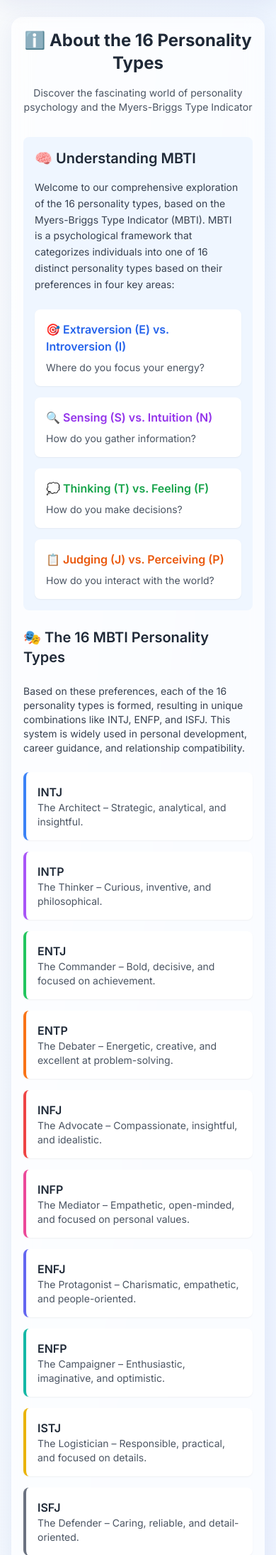
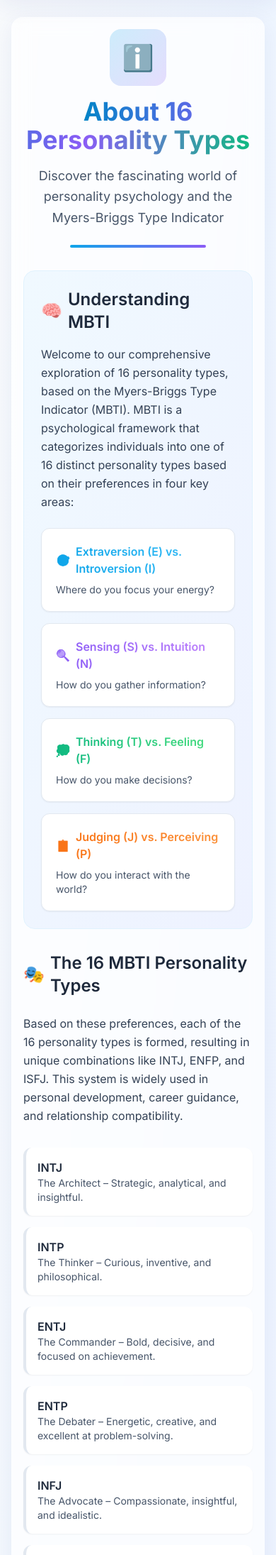
Before and after one commit to Yassen717/16-MBTI, a Django app: page /about/ in a window 390 px wide. Shown: the part 78-2269 px from the top of the page at 71% size. Run offline with Django 5.2, Linux system fonts and the light colour scheme; some libraries are stand-ins or nearby versions.

Commit message:
feat(about): modernize about page with consistent design
- Add gradient headers and improved visual hierarchy
- Implement card hover effects for all type descriptions
- Enhance section backgrounds with gradients and borders
- Improve typography and spacing throughout page
- Add consistent color scheme with other pages
- Better mobile responsiveness and content flow

```diff
--- a/mbti/templates/pages/about.html
+++ b/mbti/templates/pages/about.html
@@ -3,134 +3,165 @@
 {% block title %}About MBTI Personality Types{% endblock title %}
 
 {% block content %}
-<div class="max-w-4xl mx-auto">
+<div class="max-w-5xl mx-auto space-y-8">
     <!-- Header Section -->
-    <div class="text-center mb-8 sm:mb-12">
-        <h1 class="text-2xl sm:text-3xl lg:text-4xl font-bold text-gray-800 mb-4">
-            ℹ️ About the 16 Personality Types
+    <div class="text-center animate-slide-up">
+        <div class="inline-block mb-4">
+            <div class="inline-flex items-center justify-center w-20 h-20 rounded-2xl bg-gradient-to-br from-primary-500/20 to-accent-purple/20 dark:from-primary-500/30 dark:to-accent-purple/30">
+                <span class="text-4xl">ℹ️</span>
+            </div>
+        </div>
+        <h1 class="text-4xl sm:text-5xl lg:text-6xl font-bold mb-4">
+            <span class="bg-gradient-to-r from-primary-600 via-accent-purple to-accent-green bg-clip-text text-transparent">
+                About 16 Personality Types
+            </span>
         </h1>
-        <p class="text-gray-600 text-sm sm:text-base lg:text-lg">
+        <p class="text-slate-600 dark:text-slate-400 text-lg sm:text-xl max-w-3xl mx-auto leading-relaxed">
             Discover the fascinating world of personality psychology and the Myers-Briggs Type Indicator
         </p>
+        <div class="flex justify-center mt-6">
+            <div class="h-1 w-48 bg-gradient-to-r from-primary-500 to-accent-purple rounded-full"></div>
+        </div>
     </div>
 
     <!-- Main Content -->
-    <div class="space-y-6 sm:space-y-8">
+    <div class="space-y-8 sm:space-y-10">
         <!-- Introduction -->
-        <section class="bg-blue-50 p-4 sm:p-6 rounded-lg">
-            <h2 class="text-xl sm:text-2xl font-semibold text-gray-800 mb-4">
-                🧠 Understanding MBTI
-            </h2>
-            <p class="text-gray-700 text-sm sm:text-base leading-relaxed mb-4">
-                Welcome to our comprehensive exploration of the 16 personality types, based on the Myers-Briggs Type Indicator (MBTI).
+        <section class="bg-gradient-to-br from-primary-50 to-indigo-50 dark:from-primary-900/20 dark:to-indigo-900/20 p-6 sm:p-8 rounded-2xl border border-primary-100 dark:border-primary-800/50 animate-slide-up" style="animation-delay: 0.1s">
+            <div class="flex items-center space-x-2 mb-4">
+                <span class="text-2xl">🧠</span>
+                <h2 class="text-2xl sm:text-3xl font-semibold text-slate-800 dark:text-slate-200">
+                    Understanding MBTI
+                </h2>
+            </div>
+            <p class="text-slate-700 dark:text-slate-300 text-base sm:text-lg leading-relaxed mb-6">
+                Welcome to our comprehensive exploration of 16 personality types, based on the Myers-Briggs Type Indicator (MBTI).
                 MBTI is a psychological framework that categorizes individuals into one of 16 distinct personality types based on their
                 preferences in four key areas:
             </p>
 
-            <div class="grid grid-cols-1 sm:grid-cols-2 gap-4 mt-6">
-                <div class="bg-white p-4 rounded-lg shadow-sm">
-                    <h3 class="font-semibold text-blue-600 mb-2">🎯 Extraversion (E) vs. Introversion (I)</h3>
-                    <p class="text-sm text-gray-600">Where do you focus your energy?</p>
+            <div class="grid grid-cols-1 sm:grid-cols-2 gap-4">
+                <div class="card-hover bg-white dark:bg-slate-800 p-5 rounded-xl shadow-sm border border-slate-200 dark:border-slate-700">
+                    <h3 class="font-semibold bg-gradient-to-r from-primary-500 to-primary-400 bg-clip-text text-transparent mb-2 flex items-center space-x-2">
+                        <span>🎯</span>
+                        <span>Extraversion (E) vs. Introversion (I)</span>
+                    </h3>
+                    <p class="text-sm text-slate-600 dark:text-slate-400">Where do you focus your energy?</p>
                 </div>
-                <div class="bg-white p-4 rounded-lg shadow-sm">
-                    <h3 class="font-semibold text-purple-600 mb-2">🔍 Sensing (S) vs. Intuition (N)</h3>
-                    <p class="text-sm text-gray-600">How do you gather information?</p>
+                <div class="card-hover bg-white dark:bg-slate-800 p-5 rounded-xl shadow-sm border border-slate-200 dark:border-slate-700">
+                    <h3 class="font-semibold bg-gradient-to-r from-accent-purple to-purple-400 bg-clip-text text-transparent mb-2 flex items-center space-x-2">
+                        <span>🔍</span>
+                        <span>Sensing (S) vs. Intuition (N)</span>
+                    </h3>
+                    <p class="text-sm text-slate-600 dark:text-slate-400">How do you gather information?</p>
                 </div>
-                <div class="bg-white p-4 rounded-lg shadow-sm">
-                    <h3 class="font-semibold text-green-600 mb-2">💭 Thinking (T) vs. Feeling (F)</h3>
-                    <p class="text-sm text-gray-600">How do you make decisions?</p>
+                <div class="card-hover bg-white dark:bg-slate-800 p-5 rounded-xl shadow-sm border border-slate-200 dark:border-slate-700">
+                    <h3 class="font-semibold bg-gradient-to-r from-accent-green to-green-400 bg-clip-text text-transparent mb-2 flex items-center space-x-2">
+                        <span>💭</span>
+                        <span>Thinking (T) vs. Feeling (F)</span>
+                    </h3>
+                    <p class="text-sm text-slate-600 dark:text-slate-400">How do you make decisions?</p>
                 </div>
-                <div class="bg-white p-4 rounded-lg shadow-sm">
-                    <h3 class="font-semibold text-orange-600 mb-2">📋 Judging (J) vs. Perceiving (P)</h3>
-                    <p class="text-sm text-gray-600">How do you interact with the world?</p>
+                <div class="card-hover bg-white dark:bg-slate-800 p-5 rounded-xl shadow-sm border border-slate-200 dark:border-slate-700">
+                    <h3 class="font-semibold bg-gradient-to-r from-orange-500 to-orange-400 bg-clip-text text-transparent mb-2 flex items-center space-x-2">
+                        <span>📋</span>
+                        <span>Judging (J) vs. Perceiving (P)</span>
+                    </h3>
+                    <p class="text-sm text-slate-600 dark:text-slate-400">How do you interact with the world?</p>
                 </div>
             </div>
         </section>
 
         <!-- The 16 Types -->
-        <section>
-            <h2 class="text-xl sm:text-2xl font-semibold text-gray-800 mb-6">
-                🎭 The 16 MBTI Personality Types
-            </h2>
-            <p class="text-gray-700 text-sm sm:text-base mb-6">
+        <section class="animate-slide-up" style="animation-delay: 0.2s">
+            <div class="flex items-center space-x-2 mb-6">
+                <span class="text-2xl">🎭</span>
+                <h2 class="text-2xl sm:text-3xl font-semibold text-slate-800 dark:text-slate-200">
+                    The 16 MBTI Personality Types
+                </h2>
+            </div>
+            <p class="text-slate-700 dark:text-slate-300 text-base sm:text-lg mb-8 leading-relaxed">
                 Based on these preferences, each of the 16 personality types is formed, resulting in unique combinations
                 like INTJ, ENFP, and ISFJ. This system is widely used in personal development, career guidance, and relationship compatibility.
             </p>
 
             <div class="grid grid-cols-1 sm:grid-cols-2 lg:grid-cols-3 gap-4">
-                <div class="bg-white p-4 rounded-lg shadow-sm border-l-4 border-blue-500">
-                    <h3 class="font-semibold text-gray-800">INTJ</h3>
-                    <p class="text-sm text-gray-600">The Architect – Strategic, analytical, and insightful.</p>
+                <div class="card-hover bg-white dark:bg-slate-800 p-4 rounded-xl shadow-sm border-l-4 border-primary-500 dark:border-primary-400 border-slate-200 dark:border-slate-700">
+                    <h3 class="font-semibold text-slate-800 dark:text-slate-200">INTJ</h3>
+                    <p class="text-sm text-slate-600 dark:text-slate-400">The Architect – Strategic, analytical, and insightful.</p>
                 </div>
-                <div class="bg-white p-4 rounded-lg shadow-sm border-l-4 border-purple-500">
-                    <h3 class="font-semibold text-gray-800">INTP</h3>
-                    <p class="text-sm text-gray-600">The Thinker – Curious, inventive, and philosophical.</p>
+                <div class="card-hover bg-white dark:bg-slate-800 p-4 rounded-xl shadow-sm border-l-4 border-accent-purple dark:border-purple-400 border-slate-200 dark:border-slate-700">
+                    <h3 class="font-semibold text-slate-800 dark:text-slate-200">INTP</h3>
+                    <p class="text-sm text-slate-600 dark:text-slate-400">The Thinker – Curious, inventive, and philosophical.</p>
                 </div>
-                <div class="bg-white p-4 rounded-lg shadow-sm border-l-4 border-green-500">
-                    <h3 class="font-semibold text-gray-800">ENTJ</h3>
-                    <p class="text-sm text-gray-600">The Commander – Bold, decisive, and focused on achievement.</p>
+                <div class="card-hover bg-white dark:bg-slate-800 p-4 rounded-xl shadow-sm border-l-4 border-accent-green dark:border-green-400 border-slate-200 dark:border-slate-700">
+                    <h3 class="font-semibold text-slate-800 dark:text-slate-200">ENTJ</h3>
+                    <p class="text-sm text-slate-600 dark:text-slate-400">The Commander – Bold, decisive, and focused on achievement.</p>
                 </div>
-                <div class="bg-white p-4 rounded-lg shadow-sm border-l-4 border-orange-500">
-                    <h3 class="font-semibold text-gray-800">ENTP</h3>
-                    <p class="text-sm text-gray-600">The Debater – Energetic, creative, and excellent at problem-solving.</p>
+                <div class="card-hover bg-white dark:bg-slate-800 p-4 rounded-xl shadow-sm border-l-4 border-orange-500 dark:border-orange-400 border-slate-200 dark:border-slate-700">
+                    <h3 class="font-semibold text-slate-800 dark:text-slate-200">ENTP</h3>
+                    <p class="text-sm text-slate-600 dark:text-slate-400">The Debater – Energetic, creative, and excellent at problem-solving.</p>
                 </div>
-                <div class="bg-white p-4 rounded-lg shadow-sm border-l-4 border-red-500">
-                    <h3 class="font-semibold text-gray-800">INFJ</h3>
-                    <p class="text-sm text-gray-600">The Advocate – Compassionate, insightful, and idealistic.</p>
+                <div class="card-hover bg-white dark:bg-slate-800 p-4 rounded-xl shadow-sm border-l-4 border-red-500 dark:border-red-400 border-slate-200 dark:border-slate-700">
+                    <h3 class="font-semibold text-slate-800 dark:text-slate-200">INFJ</h3>
+                    <p class="text-sm text-slate-600 dark:text-slate-400">The Advocate – Compassionate, insightful, and idealistic.</p>
                 </div>
-                <div class="bg-white p-4 rounded-lg shadow-sm border-l-4 border-pink-500">
-                    <h3 class="font-semibold text-gray-800">INFP</h3>
-                    <p class="text-sm text-gray-600">The Mediator – Empathetic, open-minded, and focused on personal values.</p>
+                <div class="card-hover bg-white dark:bg-slate-800 p-4 rounded-xl shadow-sm border-l-4 border-pink-500 dark:border-pink-400 border-slate-200 dark:border-slate-700">
+                    <h3 class="font-semibold text-slate-800 dark:text-slate-200">INFP</h3>
+                    <p class="text-sm text-slate-600 dark:text-slate-400">The Mediator – Empathetic, open-minded, and focused on personal values.</p>
                 </div>
-                <div class="bg-white p-4 rounded-lg shadow-sm border-l-4 border-indigo-500">
-                    <h3 class="font-semibold text-gray-800">ENFJ</h3>
-                    <p class="text-sm text-gray-600">The Protagonist – Charismatic, empathetic, and people-oriented.</p>
+                <div class="card-hover bg-white dark:bg-slate-800 p-4 rounded-xl shadow-sm border-l-4 border-indigo-500 dark:border-indigo-400 border-slate-200 dark:border-slate-700">
+                    <h3 class="font-semibold text-slate-800 dark:text-slate-200">ENFJ</h3>
+                    <p class="text-sm text-slate-600 dark:text-slate-400">The Protagonist – Charismatic, empathetic, and people-oriented.</p>
                 </div>
-                <div class="bg-white p-4 rounded-lg shadow-sm border-l-4 border-teal-500">
-                    <h3 class="font-semibold text-gray-800">ENFP</h3>
-                    <p class="text-sm text-gray-600">The Campaigner – Enthusiastic, imaginative, and optimistic.</p>
+                <div class="card-hover bg-white dark:bg-slate-800 p-4 rounded-xl shadow-sm border-l-4 border-teal-500 dark:border-teal-400 border-slate-200 dark:border-slate-700">
+                    <h3 class="font-semibold text-slate-800 dark:text-slate-200">ENFP</h3>
+                    <p class="text-sm text-slate-600 dark:text-slate-400">The Campaigner – Enthusiastic, imaginative, and optimistic.</p>
                 </div>
-                <div class="bg-white p-4 rounded-lg shadow-sm border-l-4 border-yellow-500">
-                    <h3 class="font-semibold text-gray-800">ISTJ</h3>
-                    <p class="text-sm text-gray-600">The Logistician – Responsible, practical, and focused on details.</p>
+                <div class="card-hover bg-white dark:bg-slate-800 p-4 rounded-xl shadow-sm border-l-4 border-yellow-500 dark:border-yellow-400 border-slate-200 dark:border-slate-700">
+                    <h3 class="font-semibold text-slate-800 dark:text-slate-200">ISTJ</h3>
+                    <p class="text-sm text-slate-600 dark:text-slate-400">The Logistician – Responsible, practical, and focused on details.</p>
                 </div>
-                <div class="bg-white p-4 rounded-lg shadow-sm border-l-4 border-gray-500">
-                    <h3 class="font-semibold text-gray-800">ISFJ</h3>
-                    <p class="text-sm text-gray-600">The Defender – Caring, reliable, and detail-oriented.</p>
+                <div class="card-hover bg-white dark:bg-slate-800 p-4 rounded-xl shadow-sm border-l-4 border-gray-500 dark:border-gray-400 border-slate-200 dark:border-slate-700">
+                    <h3 class="font-semibold text-slate-800 dark:text-slate-200">ISFJ</h3>
+                    <p class="text-sm text-slate-600 dark:text-slate-400">The Defender – Caring, reliable, and detail-oriented.</p>
                 </div>
-                <div class="bg-white p-4 rounded-lg shadow-sm border-l-4 border-blue-400">
-                    <h3 class="font-semibold text-gray-800">ESTJ</h3>
-                    <p class="text-sm text-gray-600">The Executive – Organized, efficient, and driven to lead.</p>
+                <div class="card-hover bg-white dark:bg-slate-800 p-4 rounded-xl shadow-sm border-l-4 border-sky-500 dark:border-sky-400 border-slate-200 dark:border-slate-700">
+                    <h3 class="font-semibold text-slate-800 dark:text-slate-200">ESTJ</h3>
+                    <p class="text-sm text-slate-600 dark:text-slate-400">The Executive – Organized, efficient, and driven to lead.</p>
                 </div>
-                <div class="bg-white p-4 rounded-lg shadow-sm border-l-4 border-purple-400">
-                    <h3 class="font-semibold text-gray-800">ESFJ</h3>
-                    <p class="text-sm text-gray-600">The Consul – Sociable, caring, and highly attuned to others' needs.</p>
+                <div class="card-hover bg-white dark:bg-slate-800 p-4 rounded-xl shadow-sm border-l-4 border-fuchsia-500 dark:border-fuchsia-400 border-slate-200 dark:border-slate-700">
+                    <h3 class="font-semibold text-slate-800 dark:text-slate-200">ESFJ</h3>
+                    <p class="text-sm text-slate-600 dark:text-slate-400">The Consul – Sociable, caring, and highly attuned to others' needs.</p>
                 </div>
-                <div class="bg-white p-4 rounded-lg shadow-sm border-l-4 border-green-400">
-                    <h3 class="font-semibold text-gray-800">ISTP</h3>
-                    <p class="text-sm text-gray-600">The Virtuoso – Practical, adaptable, and spontaneous.</p>
+                <div class="card-hover bg-white dark:bg-slate-800 p-4 rounded-xl shadow-sm border-l-4 border-emerald-500 dark:border-emerald-400 border-slate-200 dark:border-slate-700">
+                    <h3 class="font-semibold text-slate-800 dark:text-slate-200">ISTP</h3>
+                    <p class="text-sm text-slate-600 dark:text-slate-400">The Virtuoso – Practical, adaptable, and spontaneous.</p>
                 </div>
-                <div class="bg-white p-4 rounded-lg shadow-sm border-l-4 border-orange-400">
-                    <h3 class="font-semibold text-gray-800">ISFP</h3>
-                    <p class="text-sm text-gray-600">The Adventurer – Creative, independent, and driven by personal values.</p>
+                <div class="card-hover bg-white dark:bg-slate-800 p-4 rounded-xl shadow-sm border-l-4 border-amber-500 dark:border-amber-400 border-slate-200 dark:border-slate-700">
+                    <h3 class="font-semibold text-slate-800 dark:text-slate-200">ISFP</h3>
+                    <p class="text-sm text-slate-600 dark:text-slate-400">The Adventurer – Creative, independent, and driven by personal values.</p>
                 </div>
-                <div class="bg-white p-4 rounded-lg shadow-sm border-l-4 border-red-400">
-                    <h3 class="font-semibold text-gray-800">ESTP</h3>
-                    <p class="text-sm text-gray-600">The Entrepreneur – Energetic, action-oriented, and love challenges.</p>
+                <div class="card-hover bg-white dark:bg-slate-800 p-4 rounded-xl shadow-sm border-l-4 border-rose-500 dark:border-rose-400 border-slate-200 dark:border-slate-700">
+                    <h3 class="font-semibold text-slate-800 dark:text-slate-200">ESTP</h3>
+                    <p class="text-sm text-slate-600 dark:text-slate-400">The Entrepreneur – Energetic, action-oriented, and loves challenges.</p>
                 </div>
-                <div class="bg-white p-4 rounded-lg shadow-sm border-l-4 border-pink-400">
-                    <h3 class="font-semibold text-gray-800">ESFP</h3>
-                    <p class="text-sm text-gray-600">The Entertainer – Fun-loving, spontaneous, and thrives on social interactions.</p>
+                <div class="card-hover bg-white dark:bg-slate-800 p-4 rounded-xl shadow-sm border-l-4 border-lime-500 dark:border-lime-400 border-slate-200 dark:border-slate-700">
+                    <h3 class="font-semibold text-slate-800 dark:text-slate-200">ESFP</h3>
+                    <p class="text-sm text-slate-600 dark:text-slate-400">The Entertainer – Fun-loving, spontaneous, and thrives on social interactions.</p>
                 </div>
             </div>
         </section>
 
         <!-- Science Section -->
-        <section class="bg-gray-50 p-4 sm:p-6 rounded-lg">
-            <h2 class="text-xl sm:text-2xl font-semibold text-gray-800 mb-4">
-                🔬 The Science Behind MBTI
-            </h2>
-            <div class="space-y-4 text-sm sm:text-base text-gray-700">
+        <section class="bg-slate-50 dark:bg-slate-800/50 p-6 sm:p-8 rounded-2xl border border-slate-200 dark:border-slate-700 animate-slide-up" style="animation-delay: 0.3s">
+            <div class="flex items-center space-x-2 mb-4">
+                <span class="text-2xl">🔬</span>
+                <h2 class="text-2xl sm:text-3xl font-semibold text-slate-800 dark:text-slate-200">
+                    The Science Behind MBTI
+                </h2>
+            </div>
+            <div class="space-y-4 text-base sm:text-lg text-slate-700 dark:text-slate-300 leading-relaxed">
                 <p>
                     The MBTI is based on Carl Jung's theory of psychological types. It was developed by Isabel Briggs Myers
                     and her mother, Katharine Cook Briggs, during the 1940s. Their work aimed to make Jung's theory more
```
